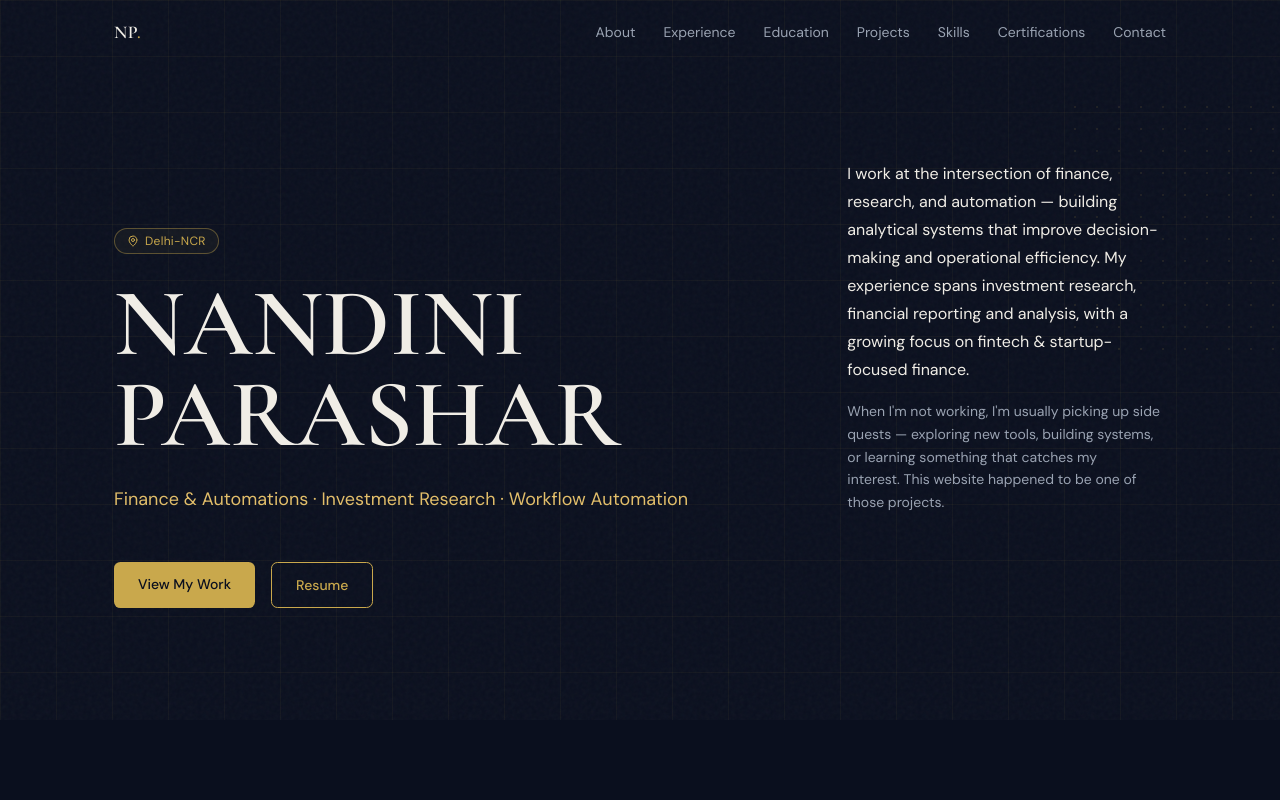
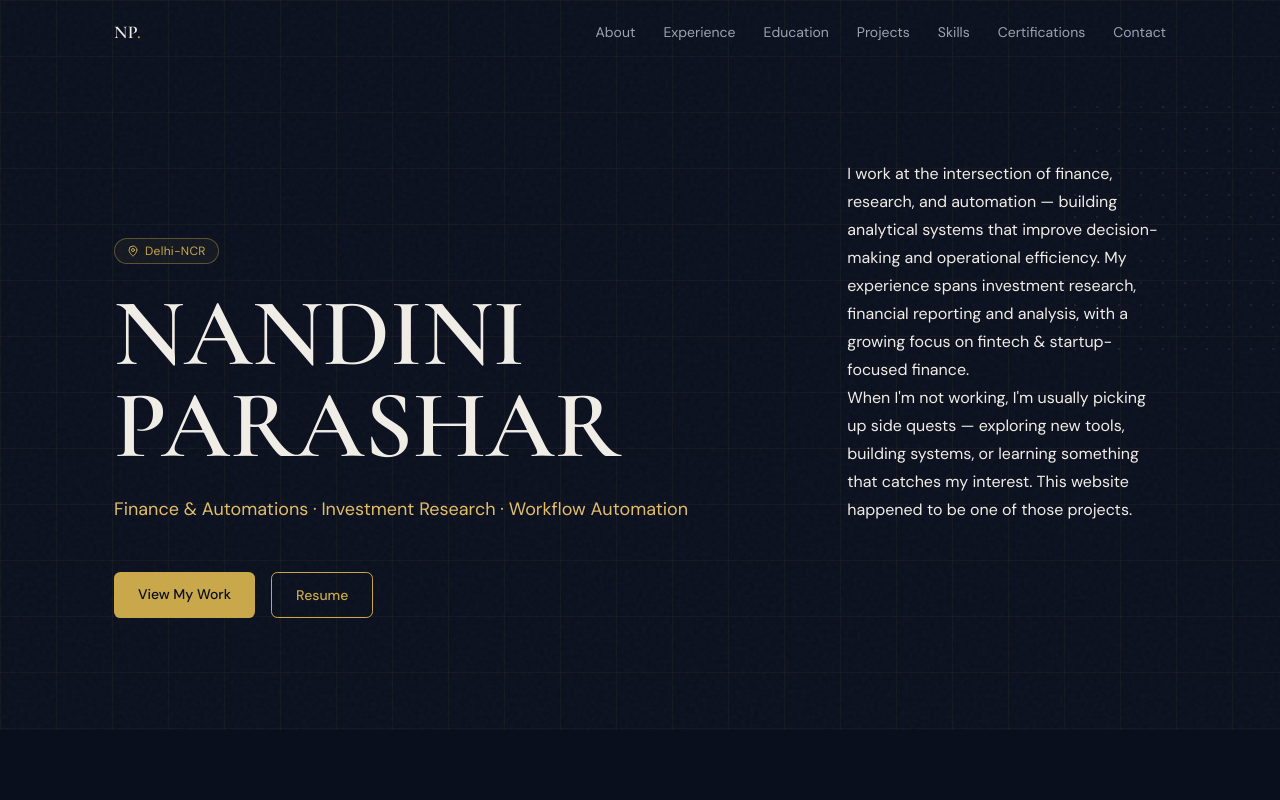
Before and after one commit to nandiniparasharr/portfolio, a Next.js app: page / in a window 1280 px wide. Shown: the top 800 px of the page. Built offline with nearby package versions, Linux system fonts and the light colour scheme.

Commit message:
Update hero.tsx

```diff
--- a/components/hero.tsx
+++ b/components/hero.tsx
@@ -41,7 +41,7 @@ export function Hero() {
             financial reporting and analysis, with a growing focus on fintech
             &amp; startup-focused finance.
           </p>
-          <p className="mt-4 text-pretty text-sm leading-relaxed text-muted-foreground">
+          <p className="text-pretty text-base leading-7 text-foreground">
             When I&apos;m not working, I&apos;m usually picking up side quests —
             exploring new tools, building systems, or learning something that
             catches my interest. This website happened to be one of those
```
